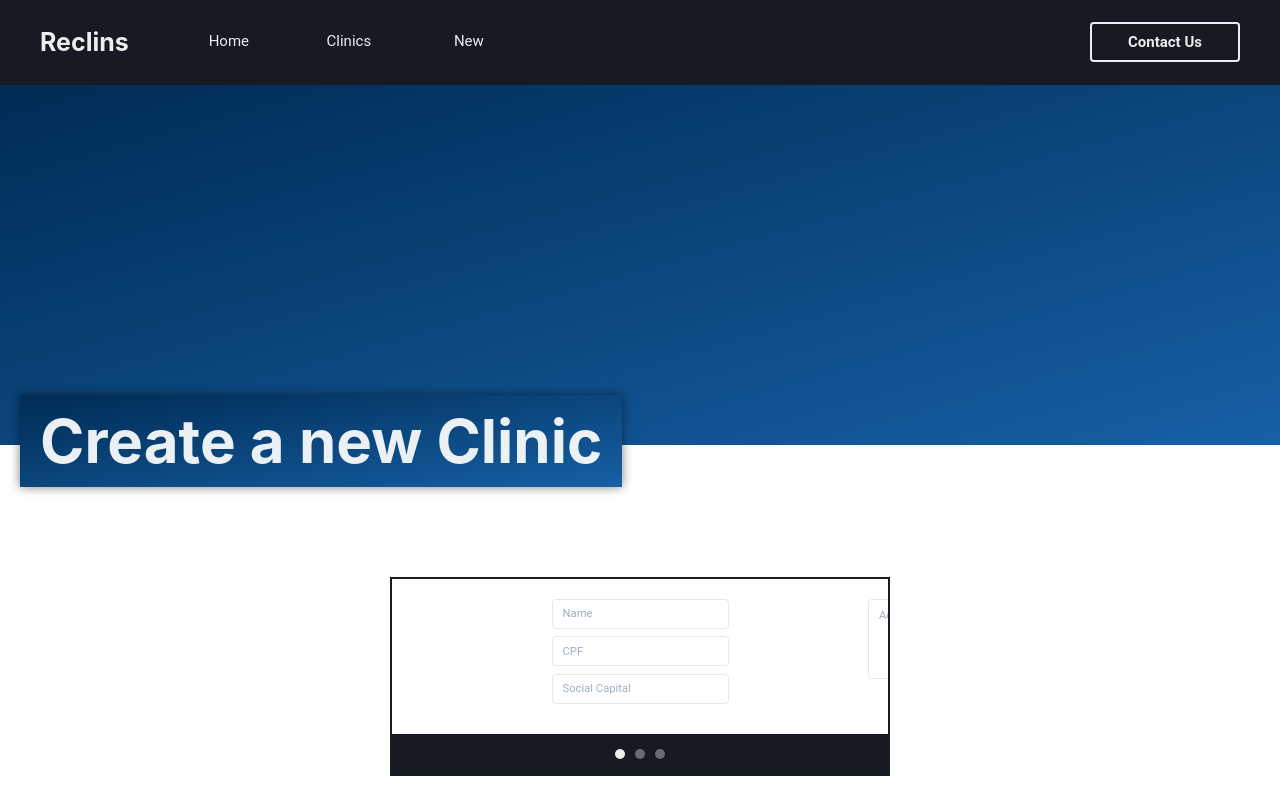
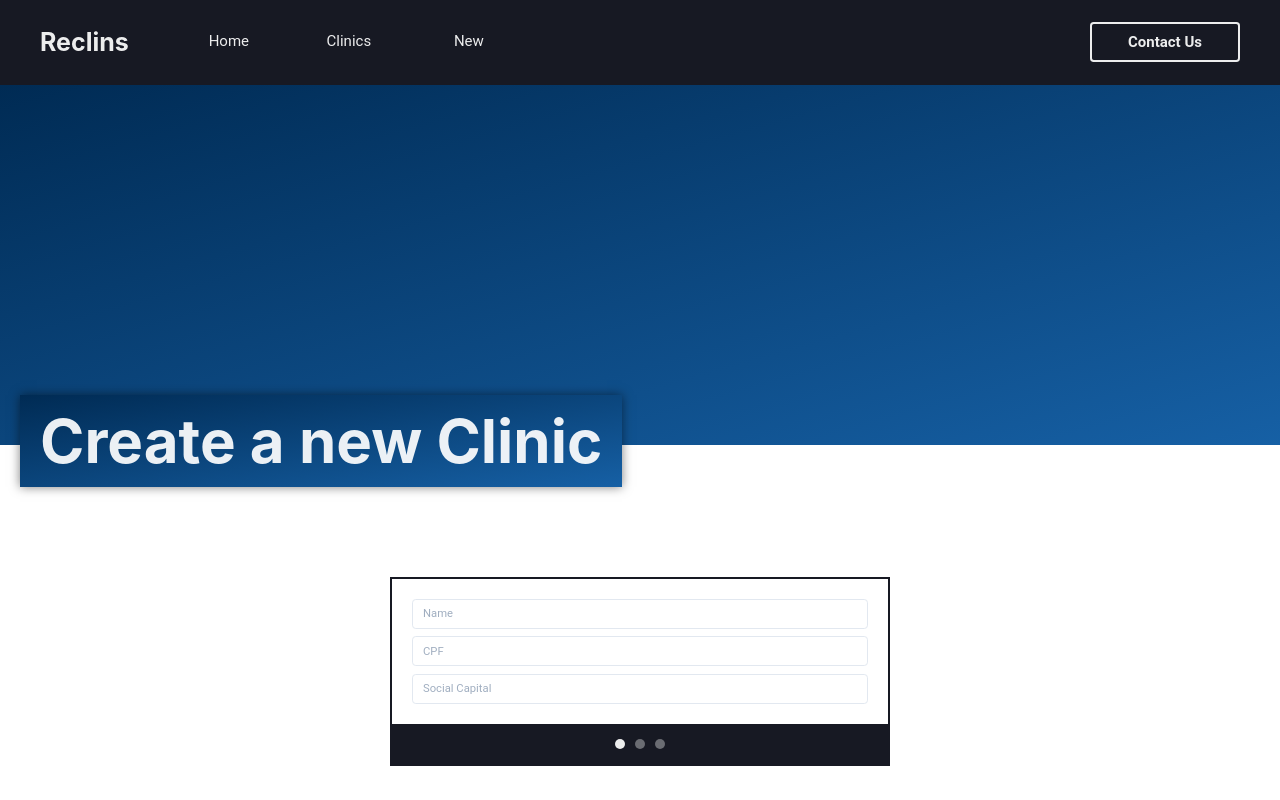
Before and after one commit to drcash-brazil/front-end-challenge, a React (Vite) app: page /clinics/new in a window 1280 px wide. Shown: the top 800 px of the page. Built offline with nearby package versions, Linux system fonts and the light colour scheme.

Commit message:
feat: FormCarousel

```diff
--- a/src/presentation/components/form-carousel/form-carousel.tsx
+++ b/src/presentation/components/form-carousel/form-carousel.tsx
@@ -22,15 +22,14 @@ export const FormCarousel: React.FC<FormCarouselProps> = ({ children, items }) =
         maxWidth="50rem"
         width="100%"
         m="0 auto"
-        p="2rem"
         overflow="hidden"
         border="2px solid"
         borderColor="gray.900"
       >
         <Grid
-          pb="5rem"
+          pb="4rem"
+          h="100%"
           w={`calc(100% * ${numberOfSlides})`}
-          h="100%"
           gridTemplateColumns={`repeat(${numberOfSlides}, 1fr)`}
           transition="all ease-in-out .25s"
           transform={`translateX(-${index * 33.3}%)`}
--- a/src/presentation/pages/new-page/new-page.tsx
+++ b/src/presentation/pages/new-page/new-page.tsx
@@ -54,8 +54,7 @@ export const NewPage = () => {
         </Heading>
         <Box p="4rem">
           <FormCarousel items={formData}>
-            <Flex justifyContent="center" alignItems="center" w="100%">
-              <Stack spacing={3}>
+            <Stack spacing={3} p="2rem" w="100%" h="100%">
               {formDateOne.map(item => (
                 <InputGroup key={uuid()}>
                   <Input
@@ -68,19 +67,19 @@ export const NewPage = () => {
                 </InputGroup>
               ))}
             </Stack>
-            </Flex>
             <Box>
               {formDateTwo.map(item => (
-                <Stack key={uuid()}>
+                <Stack key={uuid()} p="2rem" w="100%" h="100%">
                   <Textarea
                     size="lg"
+                    h="100%"
                     placeholder={item.placeholder}
                     {...register(item.name)}
                   />
                 </Stack>
               ))}
             </Box>
-            <Box>
+            <Box p="2rem" w="100%" h="100%">
               <SpaceButton dark onClick={handleSubmit(onSubmit)}>Send</SpaceButton>
             </Box>
           </FormCarousel>
```
Lines whose indentation alone changed are shown as unchanged.
